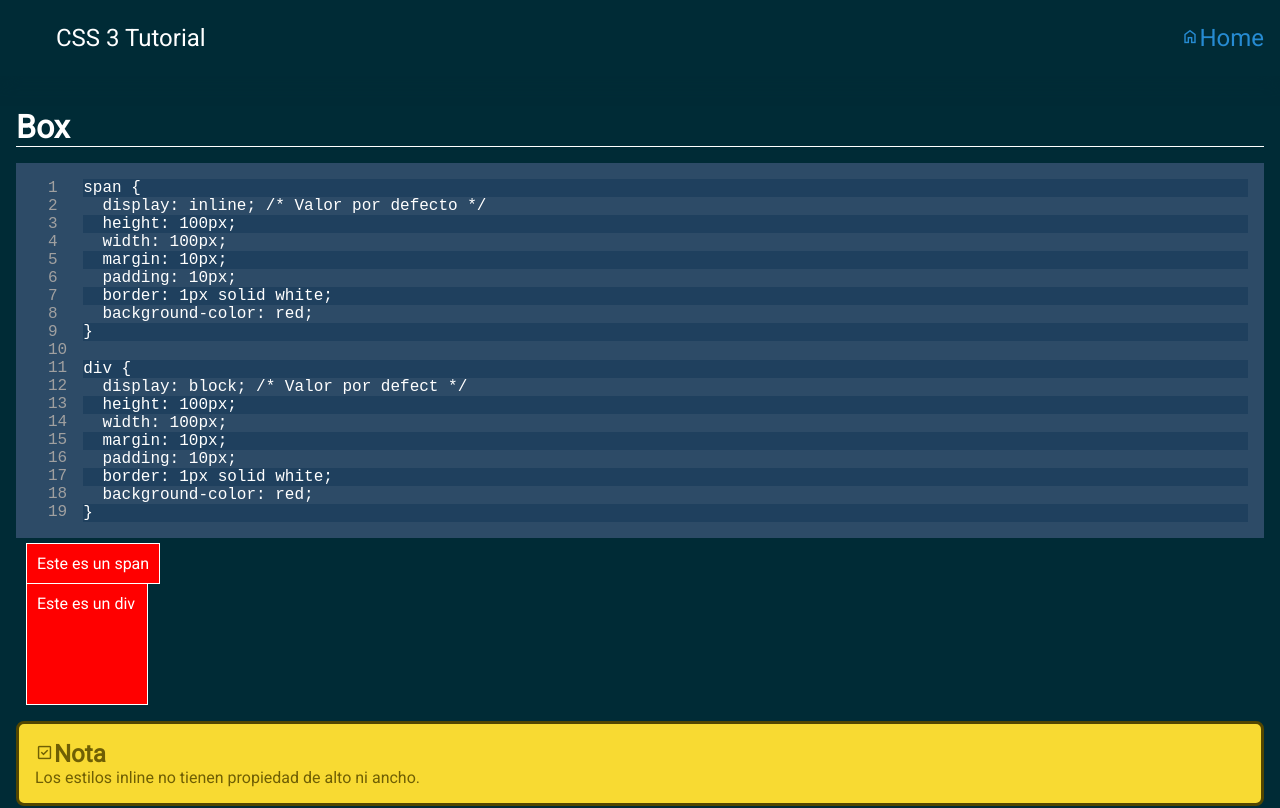
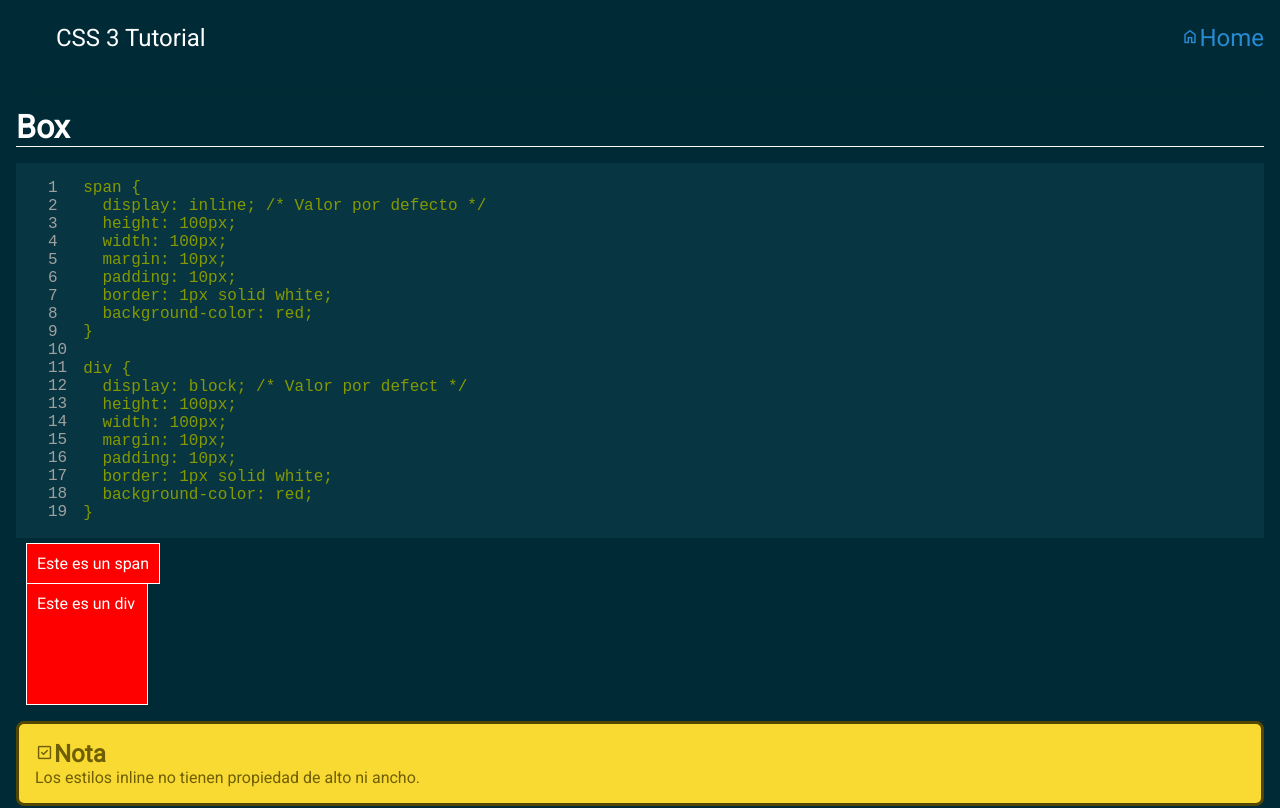
Before and after one commit to pascencio/css3-tutorial, a Nuxt app: page /box in a window 1280 px wide. Shown: the top 808 px of the page. Built offline with nearby package versions, Linux system fonts and the light colour scheme.

Commit message:
feat: Bloque de código dark solarized

```diff
--- a/components/Codeblock.vue
+++ b/components/Codeblock.vue
@@ -27,7 +27,7 @@ const lines = computed(() => props.code.split('\n'))
     padding: 1rem;
     display: flex;
     flex-direction: row;
-    background-color: #2d4b67;
+    background-color: #073642;
     overflow: auto;
 }
 
@@ -41,15 +41,11 @@ ul {
     padding: 0 1rem;
     font-family: "Source Code Pro", monospace;
     color: #a0a0a0;
-    background-color: #2d4b67;
+    background-color: #073642;
     cursor: pointer;
 }
 
-.code li:hover,.code li:nth-child(odd):hover {
-    background-color: #40566b;
-}
-
-.code li:nth-child(odd) {
+.code li:hover {
     background-color: #1f405e;
 }
 
@@ -63,7 +59,7 @@ ul {
 
 .code pre {
     font-family: "Source Code Pro", monospace;
-    color: white;
+    color: #859900;
     margin: 0;
     padding: 0;
 }
```
